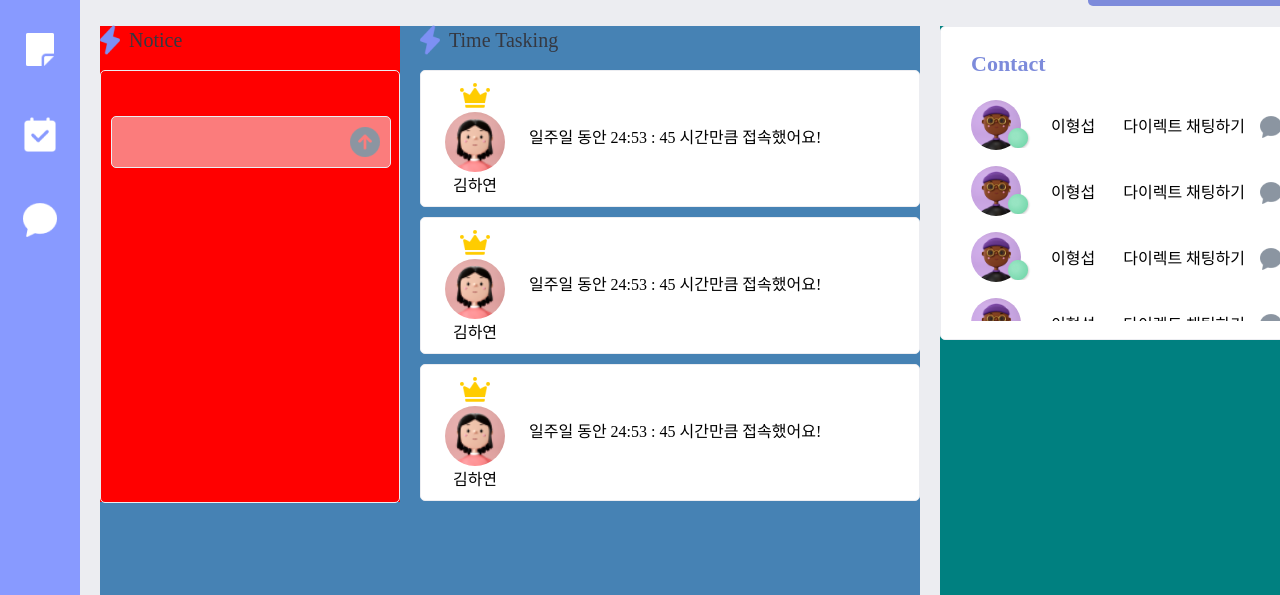
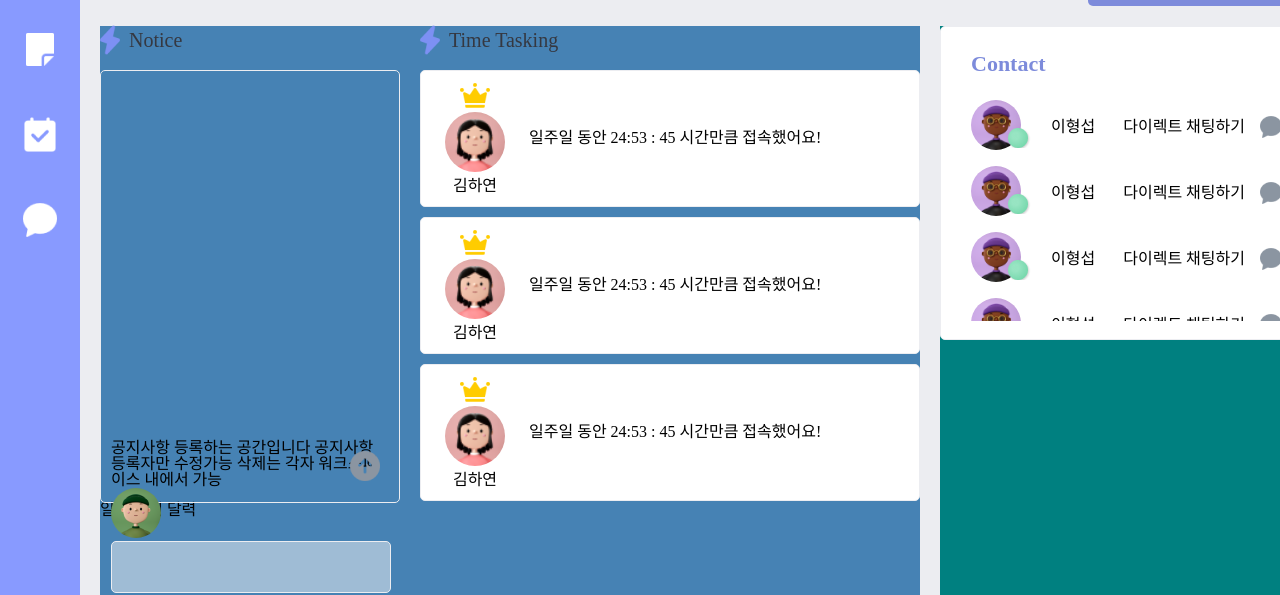
Before and after one commit to The-HangHae99-final/the-Final-FrontEnd, a React (Create React App) app: page /main/1/private in a window 1280 px wide. Shown: the part 158-753 px from the top of the page. Built offline with nearby package versions, Linux system fonts and the light colour scheme; no server answers.

Commit message:
Add: modularize human icon

```diff
--- a/src/components/Header/Header.js
+++ b/src/components/Header/Header.js
@@ -45,7 +45,7 @@ const Header = () => {
   const addNewWorkSpace = (e) => {
     axios
       .post(
-        "http://13.209.3.168:3001/api/workSpace/create",
+        "http://13.209.3.168:3001/api/workSpace",
         { name: workspaceName },
         {
           headers: {
--- a/src/components/PrivateMain.js
+++ b/src/components/PrivateMain.js
@@ -6,6 +6,7 @@ import AddMemberModal from "./Modal/AddMemberModal";
 import ModalPortal from "../elements/Portal/ModalPortal";
 import axios from "axios";
 
+import { Human03 } from "../elements/humanIcon";
 import thunder from "../public/img/thunder.png";
 import addMemberIcon from "../public/img/addMemberIcon.png";
 import submitVector from "../public/img/submitVector.png";
@@ -82,6 +83,7 @@ const PrivateMain = () => {
       <PrivateMainContainer>
         <PrivateMainLeft>
           <LeftTop>
+            {/* 공지 컨테이너 */}
             <div className="notice-wrap">
               <div className="wrap-header">
                 <img src={thunder} alt="thunder" className="thunder-icon" />
@@ -89,6 +91,15 @@ const PrivateMain = () => {
               </div>
               <NoticeScreen>
                 <div className="input-wrap">
+                  <ul className="notification-list">
+                    <li className="notification-item">
+                      <div className="notification-content">
+                        공지사항 등록하는 공간입니다 공지사항 등록자만 수정가능
+                        삭제는 각자 워크스페이스 내에서 가능
+                      </div>
+                      <Human03 size={50} />
+                    </li>
+                  </ul>
                   <input type="text" className="notice-input" />
                   <img
                     src={submitVector}
@@ -98,6 +109,8 @@ const PrivateMain = () => {
                 </div>
               </NoticeScreen>
             </div>
+
+            {/* 타임 랭킹 컨테이너 */}
             <div className="time_tasking-wrap">
               <div className="wrap-header">
                 <img src={thunder} alt="thunder" className="thunder-icon" />
@@ -141,6 +154,7 @@ const PrivateMain = () => {
               </NoticeScreenTime>
             </div>
           </LeftTop>
+          <div className="leftBottom">일주일 치 달력</div>
         </PrivateMainLeft>
         <PrivateMainRight>
           <ContactWrap>
@@ -355,7 +369,6 @@ const LeftTop = styled.div`
   .notice-wrap {
     width: 300px;
     height: 476px;
-    background-color: red;
   }
 
   .wrap-header {
@@ -390,6 +403,7 @@ const NoticeScreen = styled.div`
   padding: 45px 10px;
   display: Flex;
   flex-direction: column;
+  position: relative;
 
   .notice-input {
     background: rgba(247, 247, 247, 0.5);
@@ -404,6 +418,7 @@ const NoticeScreen = styled.div`
     width: 280px;
     height: 52px;
     position: absolute;
+    bottom: 10px;
   }
 
   .submitVector {
--- /dev/null
+++ b/src/elements/humanIcon.js
@@ -0,0 +1,24 @@
+import human03 from "../public/img/human03.png";
+import styled from "styled-components";
+
+export const Human03 = ({ size }) => {
+  console.log(size);
+  return (
+    <>
+      <HumanImg
+        src={human03}
+        alt="human03"
+        size={size}
+        style={{
+          width: size,
+          height: size,
+        }}
+        className="human03"
+      />
+    </>
+  );
+};
+
+const HumanImg = styled.img`
+  border-radius: 50%;
+`;
```
